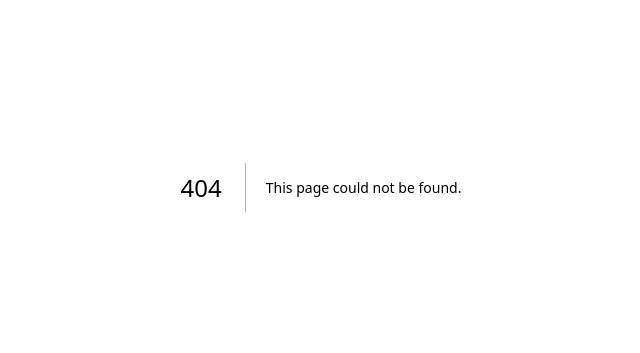
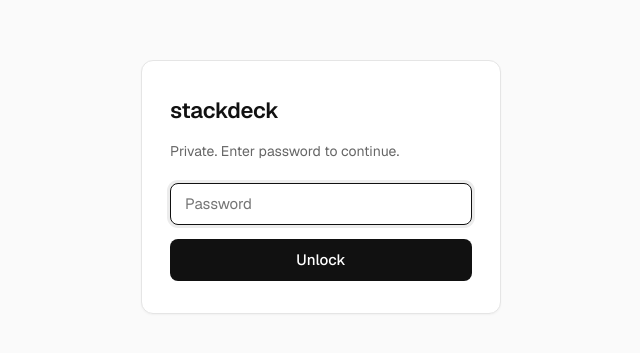
Before and after one commit to Octify-Technologies/stackdeck, a Next.js app: page /authenticate in a window 1280 px wide. Before the commit this address had no page. Shown: the part 213-566 px from the top of the page, without its empty margins (319-959 px from the left). Built offline with nearby package versions, Linux system fonts and the light colour scheme.

Commit message:
add password gate at /authenticate and block crawlers

```diff
--- a/next.config.mjs
+++ b/next.config.mjs
@@ -11,6 +11,7 @@ const nextConfig = {
           { key: 'X-Frame-Options', value: 'SAMEORIGIN' },
           { key: 'Referrer-Policy', value: 'strict-origin-when-cross-origin' },
           { key: 'Permissions-Policy', value: 'camera=(), microphone=(), geolocation=()' },
+          { key: 'X-Robots-Tag', value: 'noindex, nofollow, noarchive, nosnippet, noimageindex' },
         ],
       },
     ];
--- /dev/null
+++ b/src/app/authenticate/actions.ts
@@ -0,0 +1,36 @@
+'use server';
+
+import { cookies } from 'next/headers';
+import { redirect } from 'next/navigation';
+import { COOKIE_NAME, SESSION_DAYS, signToken } from '@/lib/auth';
+
+export async function login(formData: FormData) {
+  const password = String(formData.get('password') ?? '');
+  const nextRaw = String(formData.get('next') ?? '/');
+  const next = nextRaw.startsWith('/') && !nextRaw.startsWith('//') ? nextRaw : '/';
+
+  const expected = process.env.STACKDECK_PASSWORD;
+  const secret = process.env.STACKDECK_AUTH_SECRET;
+
+  if (!expected || !secret) {
+    redirect('/authenticate?error=misconfig');
+  }
+
+  if (password !== expected) {
+    redirect(`/authenticate?error=1&next=${encodeURIComponent(next)}`);
+  }
+
+  const exp = Math.floor(Date.now() / 1000) + SESSION_DAYS * 24 * 60 * 60;
+  const token = await signToken(exp, secret);
+
+  const store = await cookies();
+  store.set(COOKIE_NAME, token, {
+    httpOnly: true,
+    secure: process.env.NODE_ENV === 'production',
+    sameSite: 'lax',
+    path: '/',
+    expires: new Date(exp * 1000),
+  });
+
+  redirect(next);
+}
--- /dev/null
+++ b/src/app/authenticate/authenticate.css
@@ -0,0 +1,85 @@
+.login-shell {
+  min-height: 100dvh;
+  display: grid;
+  place-items: center;
+  padding: 24px;
+  background: #fafafa;
+  font-family: var(--font-sans), system-ui, sans-serif;
+}
+
+.login-card {
+  width: 100%;
+  max-width: 360px;
+  background: #ffffff;
+  border: 1px solid #e5e5e5;
+  border-radius: 12px;
+  padding: 32px 28px;
+  box-shadow: 0 1px 2px rgba(0, 0, 0, 0.04);
+  display: flex;
+  flex-direction: column;
+  gap: 14px;
+}
+
+.login-title {
+  margin: 0;
+  font-size: 22px;
+  font-weight: 600;
+  letter-spacing: -0.01em;
+  color: #111;
+}
+
+.login-subtitle {
+  margin: 0 0 6px;
+  font-size: 14px;
+  color: #666;
+}
+
+.login-input {
+  appearance: none;
+  width: 100%;
+  height: 42px;
+  padding: 0 14px;
+  border: 1px solid #d4d4d4;
+  border-radius: 8px;
+  font: inherit;
+  font-size: 15px;
+  color: #111;
+  background: #fff;
+  transition:
+    border-color 120ms ease,
+    box-shadow 120ms ease;
+}
+
+.login-input:focus {
+  outline: none;
+  border-color: #111;
+  box-shadow: 0 0 0 3px rgba(17, 17, 17, 0.08);
+}
+
+.login-submit {
+  appearance: none;
+  height: 42px;
+  border: 0;
+  border-radius: 8px;
+  background: #111;
+  color: #fff;
+  font: inherit;
+  font-size: 15px;
+  font-weight: 500;
+  cursor: pointer;
+  transition: background 120ms ease;
+}
+
+.login-submit:hover {
+  background: #000;
+}
+
+.login-submit:active {
+  transform: translateY(0.5px);
+}
+
+.login-error {
+  margin: 0;
+  font-size: 13px;
+  color: #b42318;
+}
--- /dev/null
+++ b/src/app/authenticate/page.tsx
@@ -0,0 +1,53 @@
+import type { Metadata } from 'next';
+import { login } from './actions';
+import './authenticate.css';
+
+export const dynamic = 'force-dynamic';
+
+export const metadata: Metadata = {
+  title: 'Login',
+  robots: {
+    index: false,
+    follow: false,
+    noarchive: true,
+    nosnippet: true,
+    noimageindex: true,
+    googleBot: { index: false, follow: false },
+  },
+};
+
+export default async function LoginPage({
+  searchParams,
+}: {
+  searchParams: Promise<{ next?: string; error?: string }>;
+}) {
+  const { next, error } = await searchParams;
+  const safeNext = next && next.startsWith('/') && !next.startsWith('//') ? next : '/';
+
+  return (
+    <main className="login-shell">
+      <form className="login-card" action={login}>
+        <h1 className="login-title">stackdeck</h1>
+        <p className="login-subtitle">Private. Enter password to continue.</p>
+        <input type="hidden" name="next" value={safeNext} />
+        <input
+          name="password"
+          type="password"
+          placeholder="Password"
+          autoComplete="current-password"
+          autoFocus
+          required
+          className="login-input"
+        />
+        <button type="submit" className="login-submit">
+          Unlock
+        </button>
+        {error === '1' ? (
+          <p className="login-error">Incorrect password.</p>
+        ) : error === 'misconfig' ? (
+          <p className="login-error">Auth is not configured on the server.</p>
+        ) : null}
+      </form>
+    </main>
+  );
+}
--- a/src/app/layout.tsx
+++ b/src/app/layout.tsx
@@ -36,7 +36,14 @@ export const metadata: Metadata = {
     locale: 'en_US',
     type: 'website',
   },
-  robots: { index: true, follow: true },
+  robots: {
+    index: false,
+    follow: false,
+    noarchive: true,
+    nosnippet: true,
+    noimageindex: true,
+    googleBot: { index: false, follow: false },
+  },
 };
 
 export const viewport: Viewport = {
--- a/src/app/robots.ts
+++ b/src/app/robots.ts
@@ -2,8 +2,6 @@ import type { MetadataRoute } from 'next';
 
 export default function robots(): MetadataRoute.Robots {
   return {
-    rules: [{ userAgent: '*', allow: '/' }],
-    sitemap: 'https://stackdeck.octifytechnologies.com/sitemap.xml',
-    host: 'https://stackdeck.octifytechnologies.com',
+    rules: [{ userAgent: '*', disallow: '/' }],
   };
 }
--- /dev/null
+++ b/src/lib/auth.ts
@@ -0,0 +1,54 @@
+export const COOKIE_NAME = 'stackdeck_auth';
+export const SESSION_DAYS = 30;
+
+const encoder = new TextEncoder();
+
+async function getKey(secret: string): Promise<CryptoKey> {
+  return crypto.subtle.importKey(
+    'raw',
+    encoder.encode(secret),
+    { name: 'HMAC', hash: 'SHA-256' },
+    false,
+    ['sign', 'verify'],
+  );
+}
+
+function base64UrlEncode(bytes: ArrayBuffer): string {
+  let bin = '';
+  const view = new Uint8Array(bytes);
+  for (let i = 0; i < view.length; i++) bin += String.fromCharCode(view[i]);
+  return btoa(bin).replace(/=+$/, '').replace(/\+/g, '-').replace(/\//g, '_');
+}
+
+function base64UrlDecode(str: string): Uint8Array {
+  const pad = str.length % 4 ? '='.repeat(4 - (str.length % 4)) : '';
+  const b64 = (str + pad).replace(/-/g, '+').replace(/_/g, '/');
+  const bin = atob(b64);
+  const bytes = new Uint8Array(bin.length);
+  for (let i = 0; i < bin.length; i++) bytes[i] = bin.charCodeAt(i);
+  return bytes;
+}
+
+export async function signToken(exp: number, secret: string): Promise<string> {
+  const key = await getKey(secret);
+  const payload = String(exp);
+  const sig = await crypto.subtle.sign('HMAC', key, encoder.encode(payload));
+  return `${payload}.${base64UrlEncode(sig)}`;
+}
+
+export async function verifyToken(token: string | undefined, secret: string): Promise<boolean> {
+  if (!token) return false;
+  const dot = token.indexOf('.');
+  if (dot < 0) return false;
+  const payload = token.slice(0, dot);
+  const sigPart = token.slice(dot + 1);
+  const exp = Number(payload);
+  if (!Number.isFinite(exp) || exp < Date.now() / 1000) return false;
+  try {
+    const key = await getKey(secret);
+    const sig = base64UrlDecode(sigPart);
+    return await crypto.subtle.verify('HMAC', key, sig, encoder.encode(payload));
+  } catch {
+    return false;
+  }
+}
```
Also changed, not shown: src/app/sitemap.ts (deleted, +0 -17 lines), src/middleware.ts (added, +35 -0 lines), 1 other file (tests, documents, lock files or other folders).
